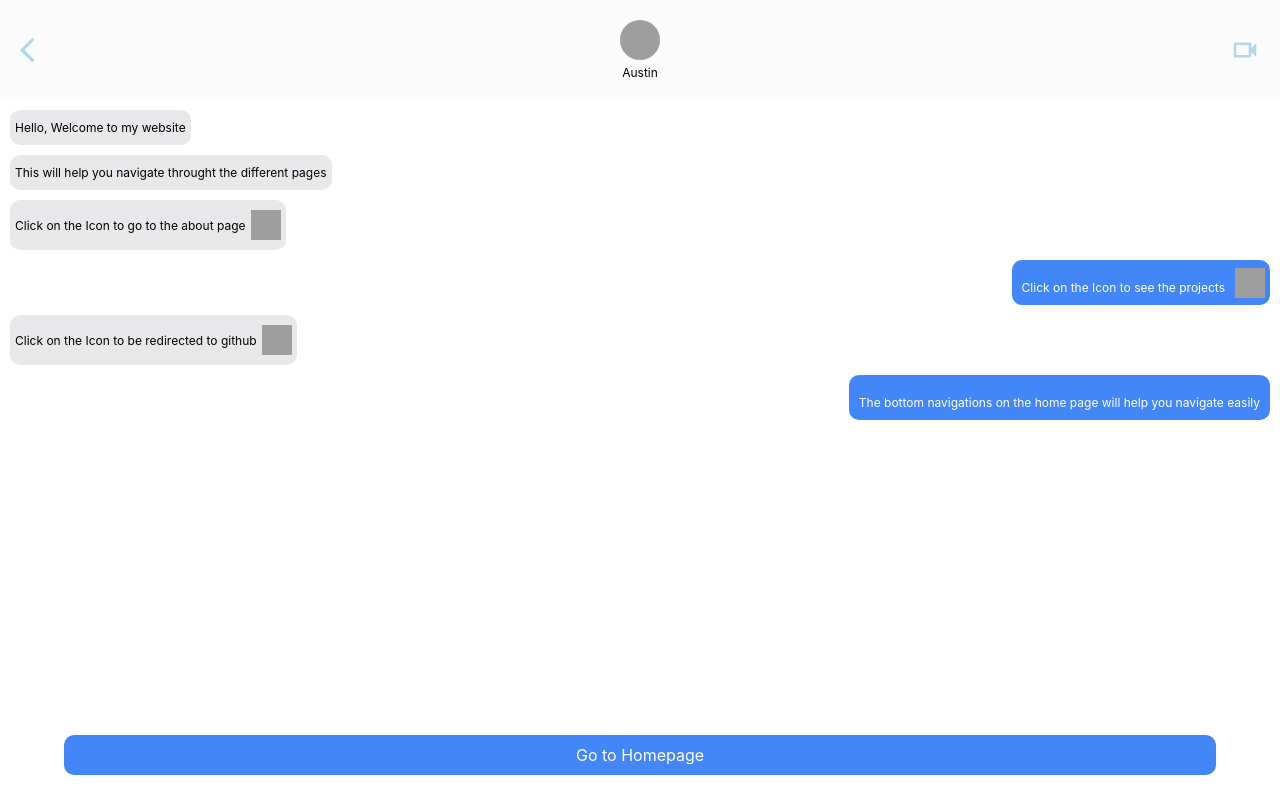
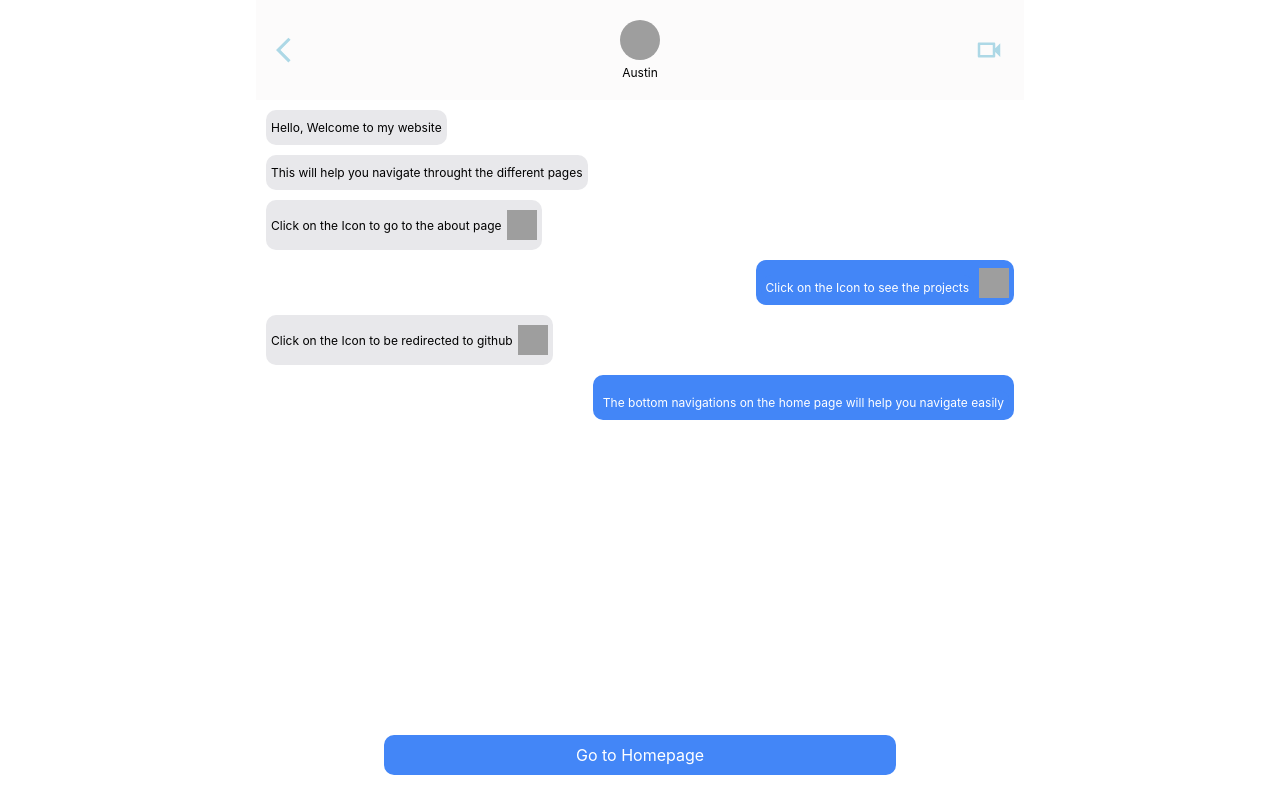
Before and after one commit to Fitzstiles/portfolio, a React (Create React App) app: page /messages in a window 1280 px wide. Built offline with nearby package versions, Linux system fonts and the light colour scheme; grey boxes are pictures that could not be loaded.

Commit message:
Added the help section

```diff
--- a/src/components/pages/Messages.js
+++ b/src/components/pages/Messages.js
@@ -1,9 +1,9 @@
 import ArrowBackIosIcon from "@mui/icons-material/ArrowBackIos";
 import VideocamOutlinedIcon from "@mui/icons-material/VideocamOutlined";
 import "./messages.css";
+
 import Rightmessages from "./Rightmessages";
 import Leftmessage from "../Leftmessage";
-import BottomNav from "../BottomNav";
 import { Link } from "react-router-dom";
 const Messages = () => {
   return (
--- a/src/components/pages/messages.css
+++ b/src/components/pages/messages.css
@@ -69,10 +69,9 @@
 }
 
 .right__messages {
-    align-content: end;
     margin-right: 10px;
     display: flex;
-    justify-content: end;
+    justify-content: flex-end;
 }
 
 .right__messages p {
@@ -83,16 +82,6 @@
     border-radius: 10px;
     margin-top: 10px;
 }
-
-/* .button {
-    text-align: center;
-    width: 90%;
-    background-color: #4386F7;
-    margin: auto;
-    margin-top: 60px;
-    padding: 10px;
-    border-radius: 10px;
-} */
 
 .button {
     position: absolute;
@@ -106,3 +95,14 @@
     text-align: center;
     border-radius: 10px;
 }
+
+@media screen and (min-width:1000px) {
+    .messages__container {
+        width: 60%;
+        margin: auto;
+    }
+
+    .button {
+        width: 40%;
+    }
+}
```
